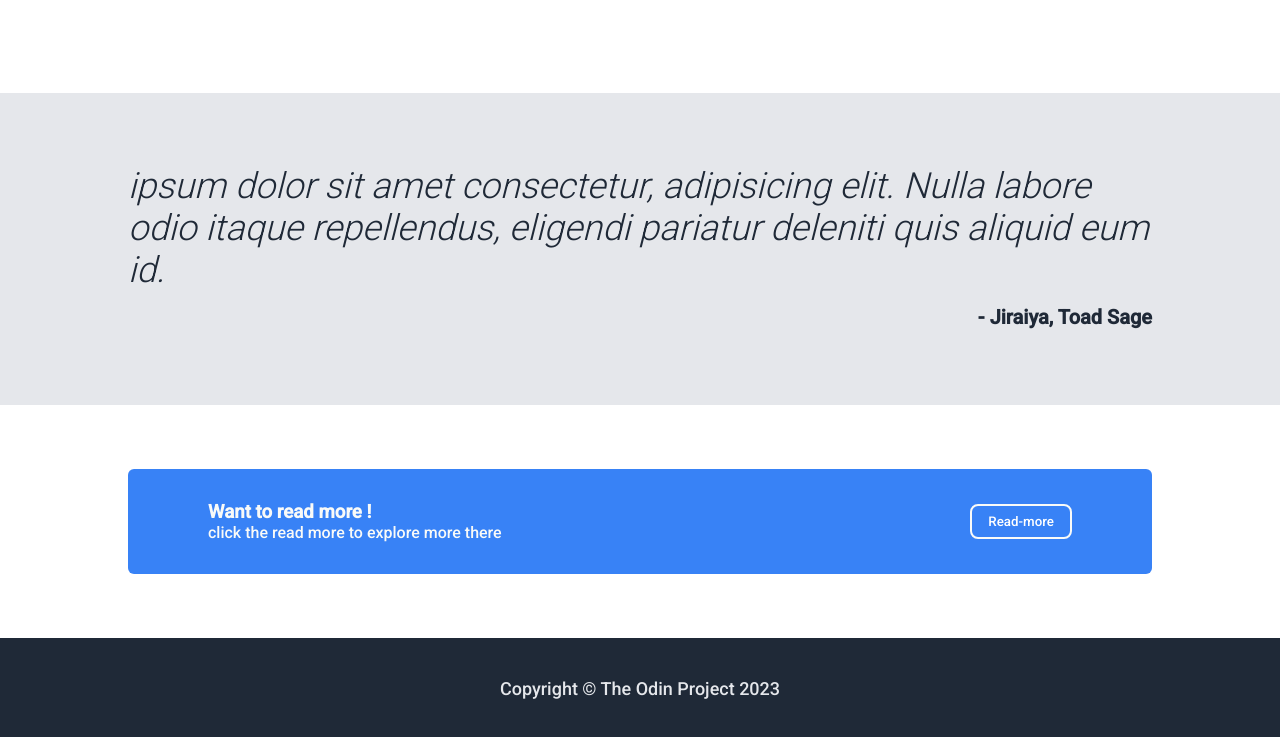
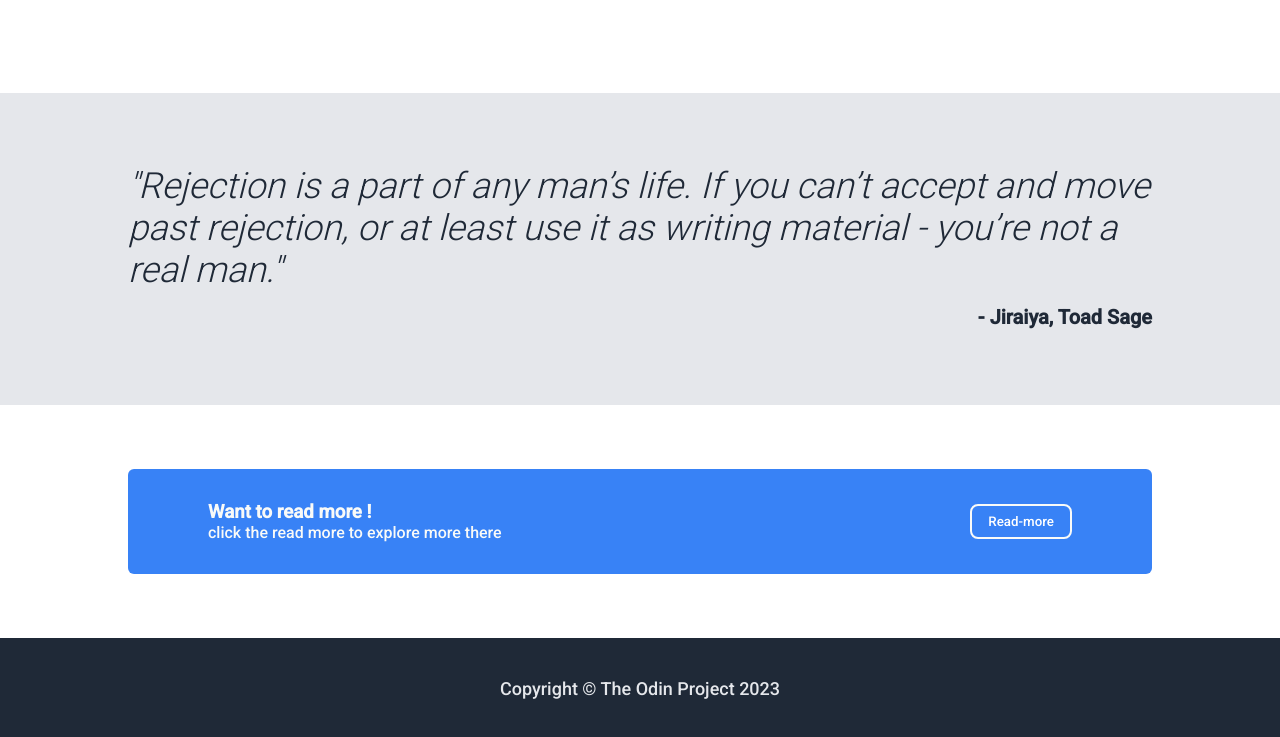
Before and after one commit to albertraj13/landing-page, a plain HTML site: page index.html in a window 1280 px wide. Shown: the part 896-1633 px from the top of the page. Drawn offline with Linux system fonts and the light colour scheme.

Commit message:
UPDATE quotes

```diff
--- a/index.html
+++ b/index.html
@@ -51,7 +51,7 @@
     </main>
     <div class="quotes">
         <div class="quotes-container">
-            <p><em> ipsum dolor sit amet consectetur, adipisicing elit. Nulla labore odio itaque repellendus, eligendi pariatur deleniti quis aliquid eum id.</em></p>
+            <p><em> "Rejection is a part of any man’s life. If you can’t accept and move past rejection, or at least use it as writing material - you’re not a real man." </em></p>
             <p class="r-text"><strong>- Jiraiya, Toad Sage</strong></p>
         </div>
     </div>
```
